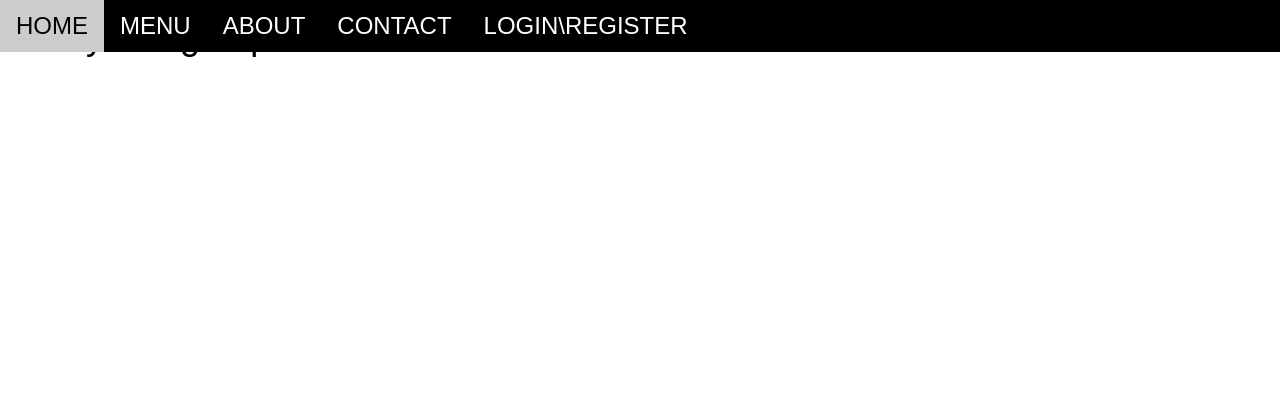
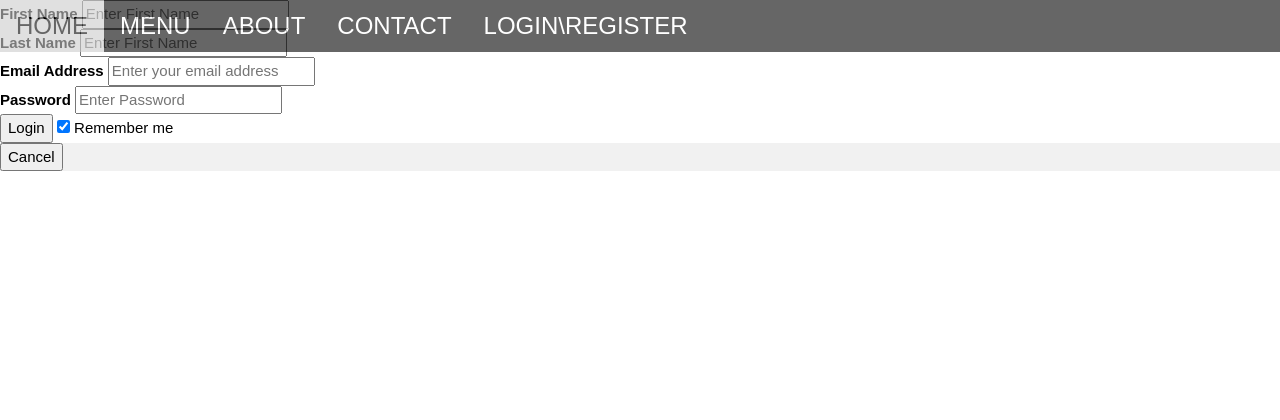
Before and after one commit to Sha4p3y3/Cookzone, a Flask app: page /register in a window 1280 px wide. Shown: the top 420 px of the page. After the commit the page ends 171 px from the top, so only its background shows below. Run offline with Flask 2, Linux system fonts and the light colour scheme.

Commit message:
Updating Login form

```diff
--- a/app.py
+++ b/app.py
@@ -1,6 +1,6 @@
 from flask import Flask, render_template, request
 from init_db import db_connection
-from werkzeug.security import generate_password_hash, check_password_hash
+from werkzeug.security import check_password_hash
 
 app = Flask(__name__)
 
@@ -25,10 +25,24 @@ def register():
 @app.route('/login', methods=['GET', 'POST'])
 def login():
     if request.method == 'POST':
-        user= request.form['user']
+        email= request.form['email']
         pwd = request.form['pwd']
+
+        try:
+            cursor, connection = db_connection(r"./databases/database.db")
+            cursor.execute("""SELECT Name, Email, pwdhash FROM customer;""")
+            users_list = cursor.fetchall()
+            cursor.close()
+            connection.close()
+        except:
+            print("Database connection error")
+
         # Check the password hash of the user in database
-        return "<!Doctype html><html lang='en'><head><title>Test</title></head><body></body><h1>Logged in</h1></html>"
+        print(pwd)
+        if check_password_hash(users_list[2][2], pwd):
+            return "<!Doctype html><html lang='en'><head><title>Test</title></head><body></body><h1>Logged in</h1></html>"
+        else:
+            return "<!Doctype html><html lang='en'><head><title>Test</title></head><body></body><h1>wrong password</h1></html>"
     else:
         return render_template('login.html')
 
--- a/schema.sql
+++ b/schema.sql
@@ -7,9 +7,14 @@ CREATE TABLE IF NOT EXISTS order (OrderID INTEGER PRIMARY KEY AUTOINCREMENT,
 
 CREATE TABLE IF NOT EXISTS Menu (ItemID INTEGER PRIMARY KEY AUTOINCREMENT
 					   ItemType TEXT,
+					   Ingredients TEXT,
 					   Description TEXT,
+					   course TEXT,
+					   flavour TEXT,
 					   Price INTEGER);
 
 CREATE TABLE IF NOT EXISTS customer (CustID INTEGER PRIMARY KEY AUTOINCREMENT,
 						Name TEXT,
+						Email TEXT,
+						pwdhash TEXT,
 						phone_number INTEGER);
--- a/static/css/login.css
+++ b/static/css/login.css
@@ -7,9 +7,7 @@
 fieldset{
     padding: 20px;
 }
-body{
-    background-color: #F69546;
-}
+
 input {
     margin: 10px;
 }
--- a/templates/base.html
+++ b/templates/base.html
@@ -4,8 +4,8 @@
         <title>Cookzone</title>
         <meta charset="UTF-8">
         <meta name="viewport" content="width=device-width, initial-scale=1">
-        <!-- <link rel="stylesheet" href="../static/css/style.css"> -->
         <link rel="stylesheet" href="{{ url_for('static', filename='css/style.css') }}" >
+        {% block style %}
         <style>
             body, html {height: 100%}
             body,h1,h2,h3,h4,h5,h6 {font-family: sans-serif}
@@ -17,12 +17,12 @@
                 min-height: 90%;
             }
         </style>
+        {% endblock %}
     </head>
 <body>
-{% block navbar %} {% endblock %}
 <!-- Navbar (sit on top) -->
 <div class="w3-top w3-hide-small">
-  <div class="w3-bar w3-xlarge w3-black w3-opacity w3-hover-opacity-off" id="myNavbar">
+  <div class="w3-bar w3-xlarge w3-black w3-opacity" id="myNavbar">
     <a href="{{ url_for('index') }}" class="w3-bar-item w3-button">HOME</a>
     <a href="{{ url_for('index') }}" class="w3-bar-item w3-button">MENU</a>
     <a href="{{ url_for('index') }}" class="w3-bar-item w3-button">ABOUT</a>
@@ -155,11 +155,13 @@
 </div>
 
 <!-- Footer -->
+
 <footer class="w3-center w3-black w3-padding-48 w3-xxlarge">
   <p>Powered by <a href="" title="" target="_blank" class="w3-hover-text-green">Hardwork of Group BF</a></p>
 </footer>
 
 <script src="{{ url_for('static', filename='scripts/script.js') }}"> </script>
+
 {% endblock %}
 </body>
 </html>
--- a/templates/register.html
+++ b/templates/register.html
@@ -1,7 +1,97 @@
 {% extends 'base.html' %}
+<style>
+body {font-family: Arial, Helvetica, sans-serif;}
+form {border: 3px solid #f1f1f1;}
+
+input[type=text], input[type=password] {
+  width: 100%;
+  padding: 12px 20px;
+  margin: 8px 0;
+  display: inline-block;
+  border: 1px solid #ccc;
+  box-sizing: border-box;
+}
+
+button {
+  background-color: #04AA6D;
+  color: white;
+  padding: 14px 20px;
+  margin: 8px 0;
+  border: none;
+  cursor: pointer;
+  width: 100%;
+}
+
+button:hover {
+  opacity: 0.8;
+}
+
+.cancelbtn {
+  width: auto;
+  padding: 10px 18px;
+  background-color: #f44336;
+}
+
+.imgcontainer {
+  text-align: center;
+  margin: 24px 0 12px 0;
+}
+
+img.avatar {
+  width: 40%;
+  border-radius: 50%;
+}
+
+.container {
+  padding: 16px;
+}
+
+span.psw {
+  float: right;
+  padding-top: 16px;
+}
+
+/* Change styles for span and cancel button on extra small screens */
+@media screen and (max-width: 300px) {
+  span.psw {
+     display: block;
+     float: none;
+  }
+  .cancelbtn {
+     width: 100%;
+  }
+}
+</style>>
 
 {% block content %}
 
-<h1> Ready to sign up !</h1>
+<form action="/action_page.php" method="post">
+    <div class="imgcontainer">
+    </div>
+
+    <div class="container">
+
+      <label for="fname"><b>First Name</b></label>
+      <input type="text" placeholder="Enter First Name" name="fname" required><br>
+
+      <label for="fname"><b>Last Name</b></label>
+      <input type="text" placeholder="Enter First Name" name="lname" required><br>
+
+      <label for="email"><b>Email Address</b></label>
+      <input type="email" placeholder="Enter your email address" name="email" required><br>
+
+      <label for="pwd"><b>Password</b></label>
+      <input type="password" placeholder="Enter Password" name="pwd" required><br>
+
+      <button type="submit">Login</button>
+      <label>
+        <input type="checkbox" checked="checked" name="remember"> Remember me
+      </label>
+    </div>
+
+    <div class="container" style="background-color:#f1f1f1">
+      <button type="button" class="cancelbtn">Cancel</button>
+    </div>
+  </form>
 
 {% endblock %}
```
Also changed, not shown: import-csv.py (+31 -23 lines), templates/login.html (+5 -4 lines), databases/database.db.
